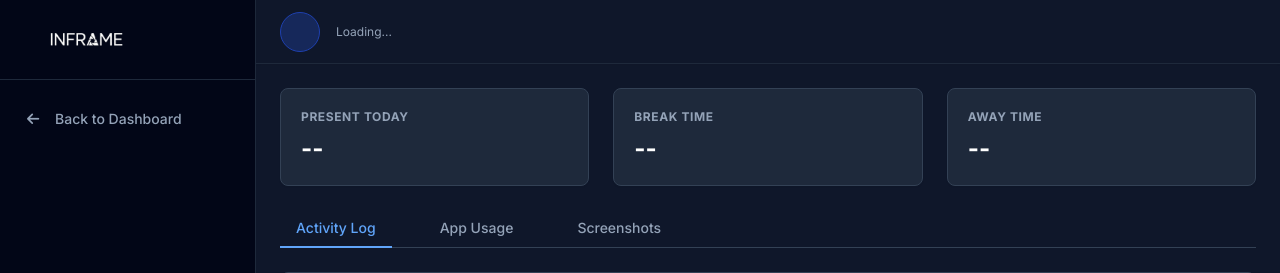
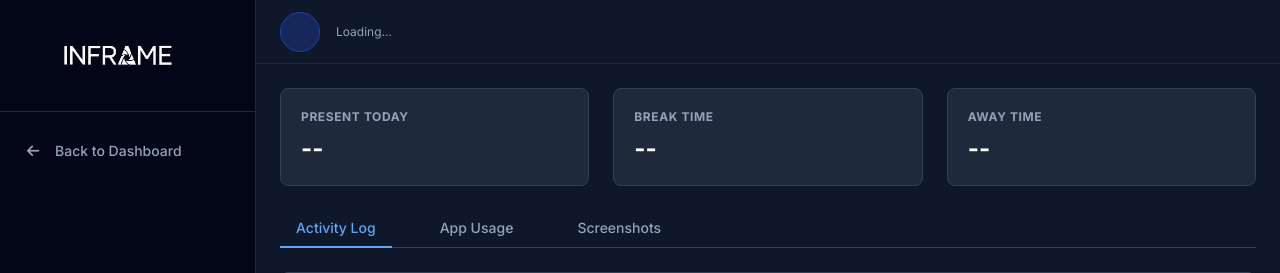
Before and after one commit to ZiadnabiI/employee-tracker, a FastAPI app: template templates/employee_detail_new.html in a window 1280 px wide. Shown: the top 273 px of the page. Run offline with FastAPI, Linux system fonts and the light colour scheme; the template is opened without the code that fills it, so the values that code supplies are empty; some libraries are stand-ins or nearby versions.

Commit message:
Maximize logo size across all pages

```diff
--- a/templates/dashboard_new.html
+++ b/templates/dashboard_new.html
@@ -480,8 +480,8 @@
         <aside
             class="w-64 bg-slate-950 text-white flex flex-col flex-shrink-0 transition-all duration-300 border-r border-slate-800">
             <!-- Brand -->
-            <div class="h-20 flex items-center justify-center px-4 border-b border-slate-800">
-                <img src="/static/LOGO.png" alt="InFrame" class="max-h-16 w-auto" onerror="this.style.display='none'">
+            <div class="h-28 flex items-center justify-center px-4 border-b border-slate-800">
+                <img src="/static/LOGO.png" alt="InFrame" class="max-h-24 w-auto" onerror="this.style.display='none'">
             </div>
 
             <!-- Menu -->
--- a/templates/employee_detail_new.html
+++ b/templates/employee_detail_new.html
@@ -66,8 +66,8 @@
 
         <!-- SIDEBAR (Simplified for Detail Page) -->
         <aside class="w-64 bg-slate-950 text-white flex flex-col flex-shrink-0 border-r border-slate-800">
-            <div class="h-20 flex items-center px-6 border-b border-slate-800">
-                <img src="/static/LOGO.png" alt="InFrame" class="max-h-16 w-auto" onerror="this.style.display='none'">
+            <div class="h-28 flex items-center px-6 border-b border-slate-800">
+                <img src="/static/LOGO.png" alt="InFrame" class="max-h-24 w-auto" onerror="this.style.display='none'">
             </div>
             <nav class="flex-1 overflow-y-auto py-4 space-y-1">
                 <a href="/" class="sidebar-link hover:bg-slate-800">
--- a/templates/landing.html
+++ b/templates/landing.html
@@ -290,7 +290,7 @@
     <nav class="fixed w-full z-50 bg-slate-900/80 backdrop-blur-lg border-b border-slate-800 animate-fade-in-up">
         <div class="max-w-7xl mx-auto px-6 py-4 flex justify-between items-center">
             <a href="/home" class="flex items-center gap-2 group">
-                <img src="/static/LOGO.png" alt="inframe" class="h-20 transition-transform group-hover:scale-110"
+                <img src="/static/LOGO.png" alt="inframe" class="h-28 transition-transform group-hover:scale-105"
                     onerror="this.style.display='none'">
             </a>
             <div class="hidden md:flex items-center space-x-8">
--- a/templates/login.html
+++ b/templates/login.html
@@ -152,7 +152,7 @@
         <!-- Logo -->
         <div class="text-center mb-8">
             <a href="/home" class="inline-flex items-center gap-2 group">
-                <img src="/static/LOGO.png" alt="inframe" class="h-20 transition-transform group-hover:scale-110"
+                <img src="/static/LOGO.png" alt="inframe" class="h-28 transition-transform group-hover:scale-110"
                     onerror="this.style.display='none'">
             </a>
         </div>
--- a/templates/pricing.html
+++ b/templates/pricing.html
@@ -31,7 +31,7 @@
     <nav class="fixed w-full z-50 bg-slate-900/80 backdrop-blur-lg border-b border-slate-800">
         <div class="max-w-7xl mx-auto px-6 py-4 flex justify-between items-center">
             <a href="/" class="flex items-center gap-2">
-                <img src="/static/LOGO.png" alt="inframe" class="h-20" onerror="this.style.display='none'">
+                <img src="/static/LOGO.png" alt="inframe" class="h-28" onerror="this.style.display='none'">
             </a>
             <div class="hidden md:flex items-center space-x-8">
                 <a href="/#features" class="text-slate-300 hover:text-white transition">Features</a>
--- a/templates/privacy.html
+++ b/templates/privacy.html
@@ -48,7 +48,7 @@
     <nav class="fixed w-full z-50 bg-slate-900/80 backdrop-blur-lg border-b border-slate-800">
         <div class="max-w-7xl mx-auto px-6 py-4 flex justify-between items-center">
             <a href="/" class="flex items-center gap-2">
-                <img src="/static/LOGO.png" alt="inframe" class="h-20" onerror="this.style.display='none'">
+                <img src="/static/LOGO.png" alt="inframe" class="h-28" onerror="this.style.display='none'">
             </a>
             <div class="hidden md:flex items-center space-x-8">
                 <a href="/#features" class="text-slate-300 hover:text-white transition">Features</a>
```
